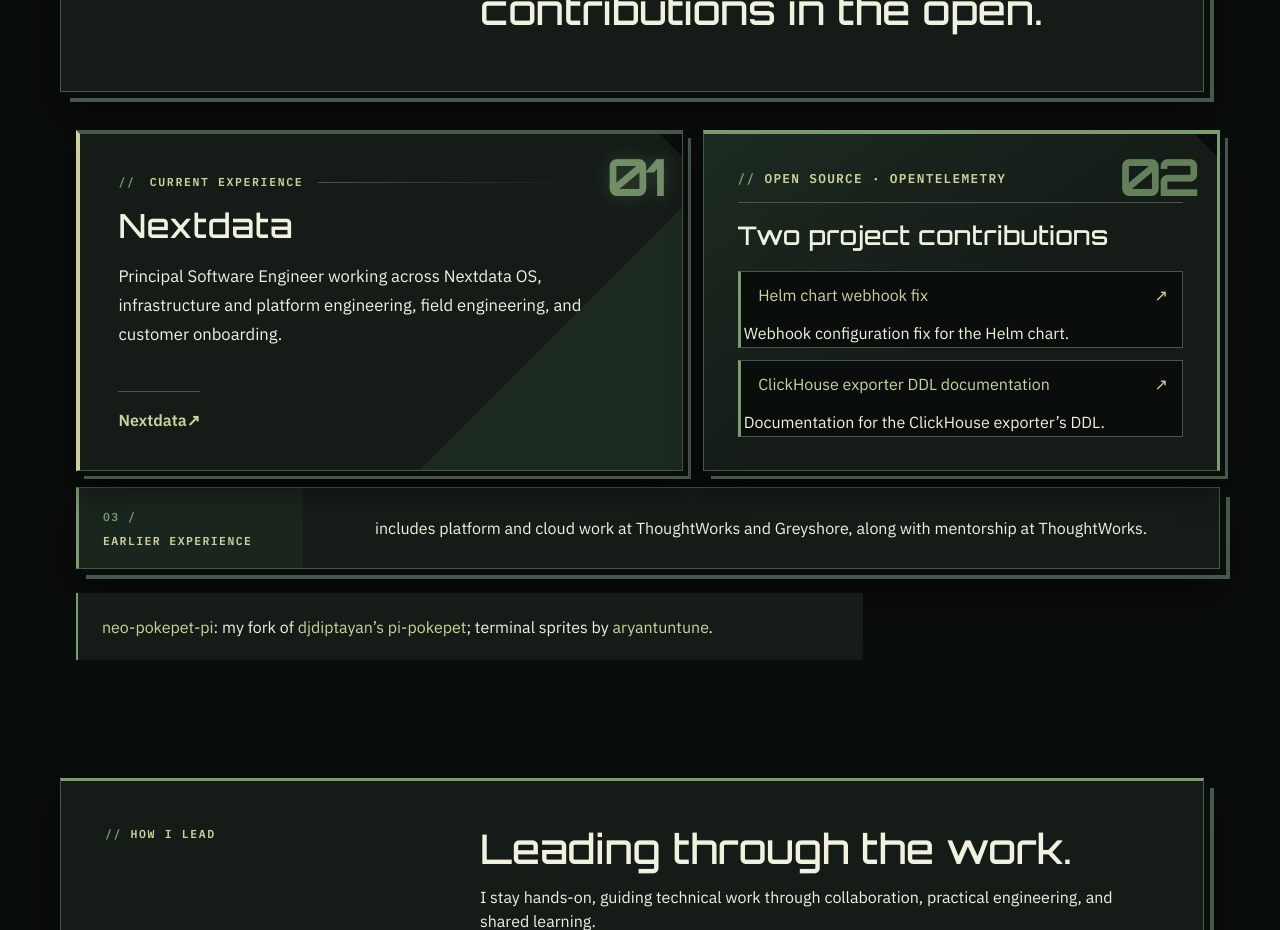
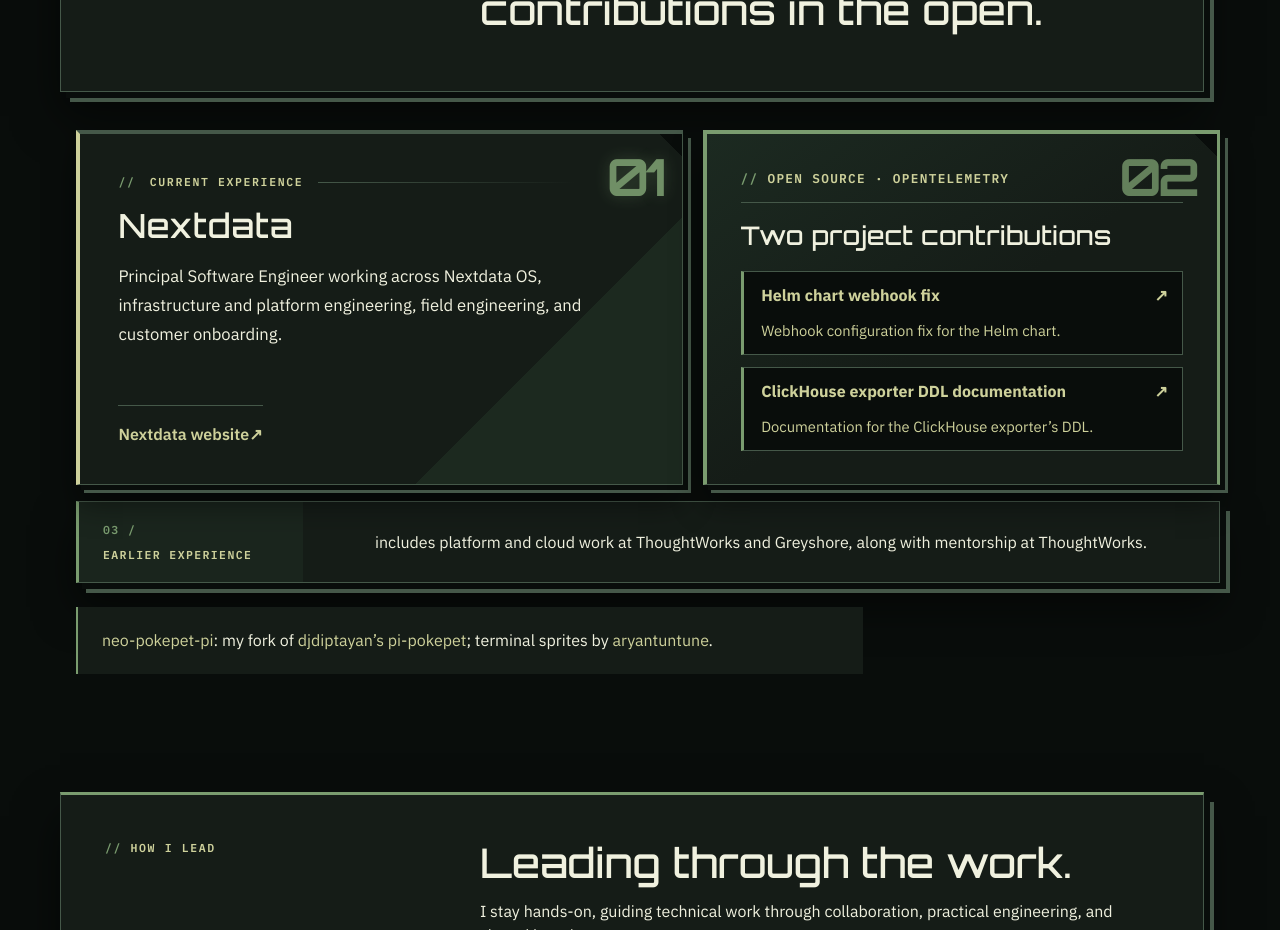
Before and after one commit to ElderMael/portfolio-website, a React (Vite) app: page / in a window 1280 px wide. Shown: the part 2420-3350 px from the top of the page. Built offline with nearby package versions, Linux system fonts and the light colour scheme; a web font is replaced by a local one.

Commit message:
feat(domain): [PORT-001] Refine featured work layout

```diff
--- a/src/components/Home.css
+++ b/src/components/Home.css
@@ -406,6 +406,7 @@
   overflow: hidden;
   border-top-color: var(--accent);
   border-right: 3px solid var(--accent);
+  border-left: 4px solid var(--accent);
   background: linear-gradient(145deg, #1c2a21, var(--surface) 52%);
 }
 .home-opentelemetry .home-card-index {
@@ -437,9 +438,17 @@
   background: var(--page);
   line-height: 1.6;
 }
+.home-opentelemetry .home-link-list li p {
+  margin: 0 .9rem .75rem;
+  color: var(--muted);
+  font-size: .92rem;
+  line-height: 1.5;
+}
 .home-opentelemetry .home-link-list a {
   display: flex;
   min-height: 48px;
+  font-weight: 700;
+  text-decoration-thickness: .1em;
   align-items: center;
   justify-content: space-between;
   gap: .6rem;
@@ -478,6 +487,12 @@
   background: var(--surface);
   color: var(--text);
   line-height: 1.75;
+}
+.home-work-grid a:focus-visible,
+.home-project-note a:focus-visible {
+  border-radius: 2px;
+  outline: 3px solid var(--focus);
+  outline-offset: 4px;
 }
 .home-community .home-section-heading { margin-bottom: 1.5rem; }
 .home-radio { margin: 0 0 0 1rem; max-width: 680px; }
--- a/src/components/Home.tsx
+++ b/src/components/Home.tsx
@@ -156,7 +156,7 @@ export function Home() {
                         <p className="home-eyebrow">Current experience</p>
                         <h3>Nextdata</h3>
                         <p>Principal Software Engineer working across Nextdata OS, infrastructure and platform engineering, field engineering, and customer onboarding.</p>
-                        <a href="https://www.nextdata.com/" target="_blank" rel="noreferrer">Nextdata <span aria-hidden="true">↗</span></a>
+                        <a href="https://www.nextdata.com/" target="_blank" rel="noreferrer">Nextdata website <span aria-hidden="true">↗</span></a>
                     </article>
                     <article className="home-card home-opentelemetry">
                         <span className="home-card-index" aria-hidden="true">02</span>
```
Also changed, not shown: 1 other file (tests, documents, lock files or other folders).
